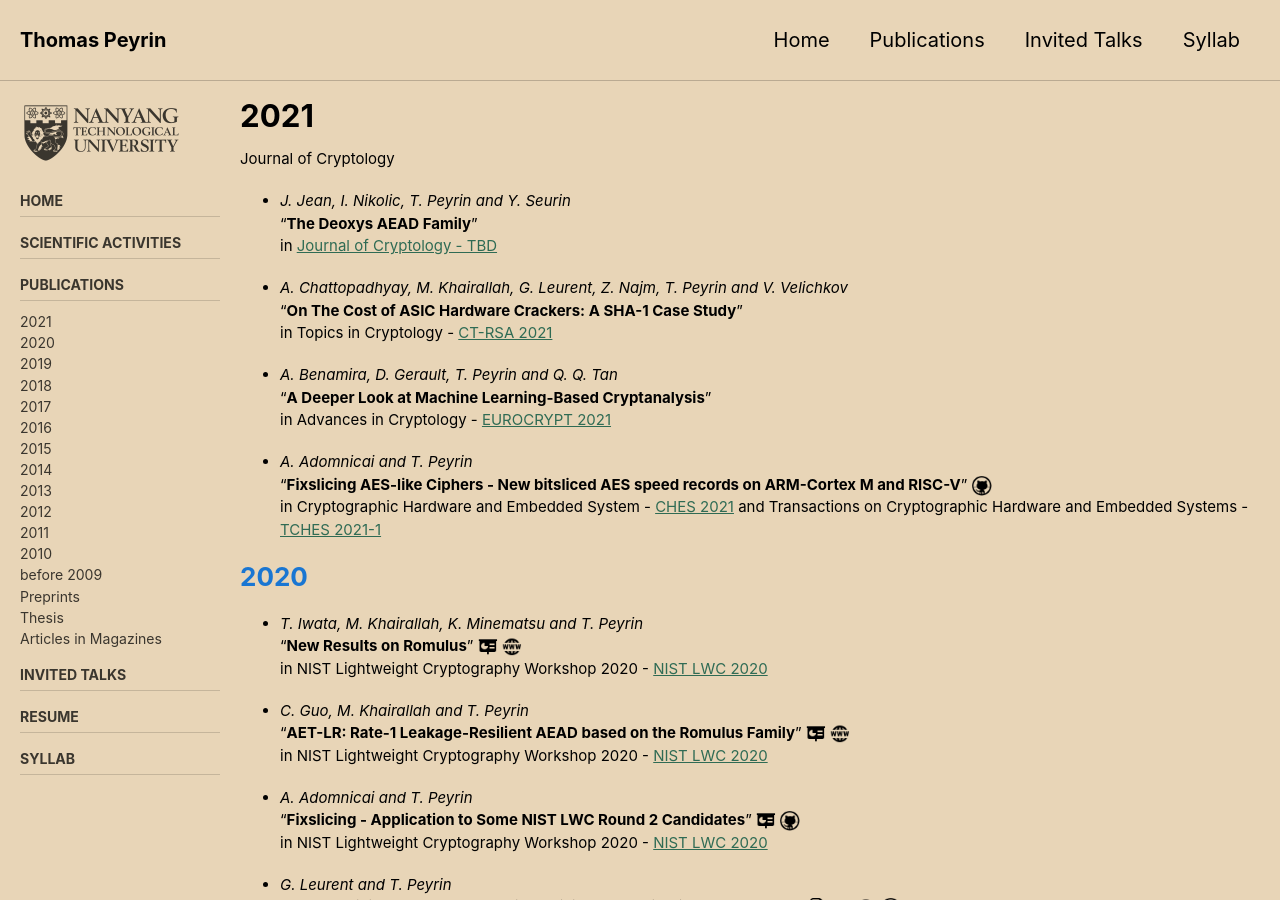
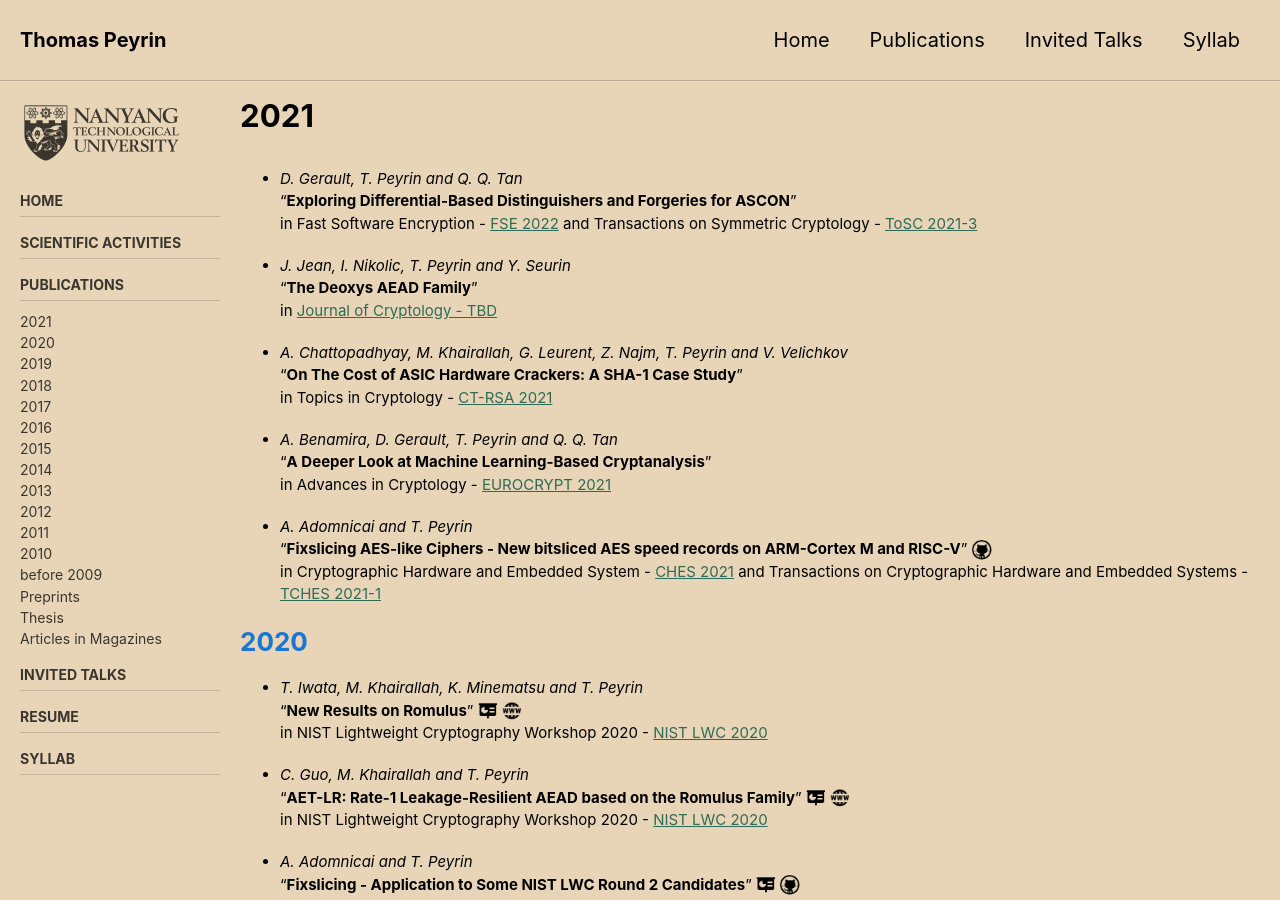
Before and after one commit to thomaspeyrin/web, a Jekyll site: the page built from publications.md, in a window 1280 px wide and 900 px high. Built offline with Jekyll 4.4.1, drawn with Linux system fonts in a browser that asks for light colours; cached includes are drawn as plain includes; nearby versions of some CDN libraries; our own code applies the rules of GitHub Pages for plain Markdown files.

Commit message:
Update publications.md

```diff
--- a/publications.md
+++ b/publications.md
@@ -11,8 +11,9 @@ sidebar:
 
 # 2021
 
-
-Journal of Cryptology
+- *D. Gerault, T. Peyrin and Q. Q. Tan*
+"**Exploring Differential-Based Distinguishers and Forgeries for ASCON**"
+in Fast Software Encryption - [FSE 2022](https://fse.iacr.org/2022/) and Transactions on Symmetric Cryptology - [ToSC 2021-3](http://tosc.iacr.org/index.php/ToSC/issue/archive)
 
 - *J. Jean, I. Nikolic, T. Peyrin and Y. Seurin*
 "**The Deoxys AEAD Family**"
```
